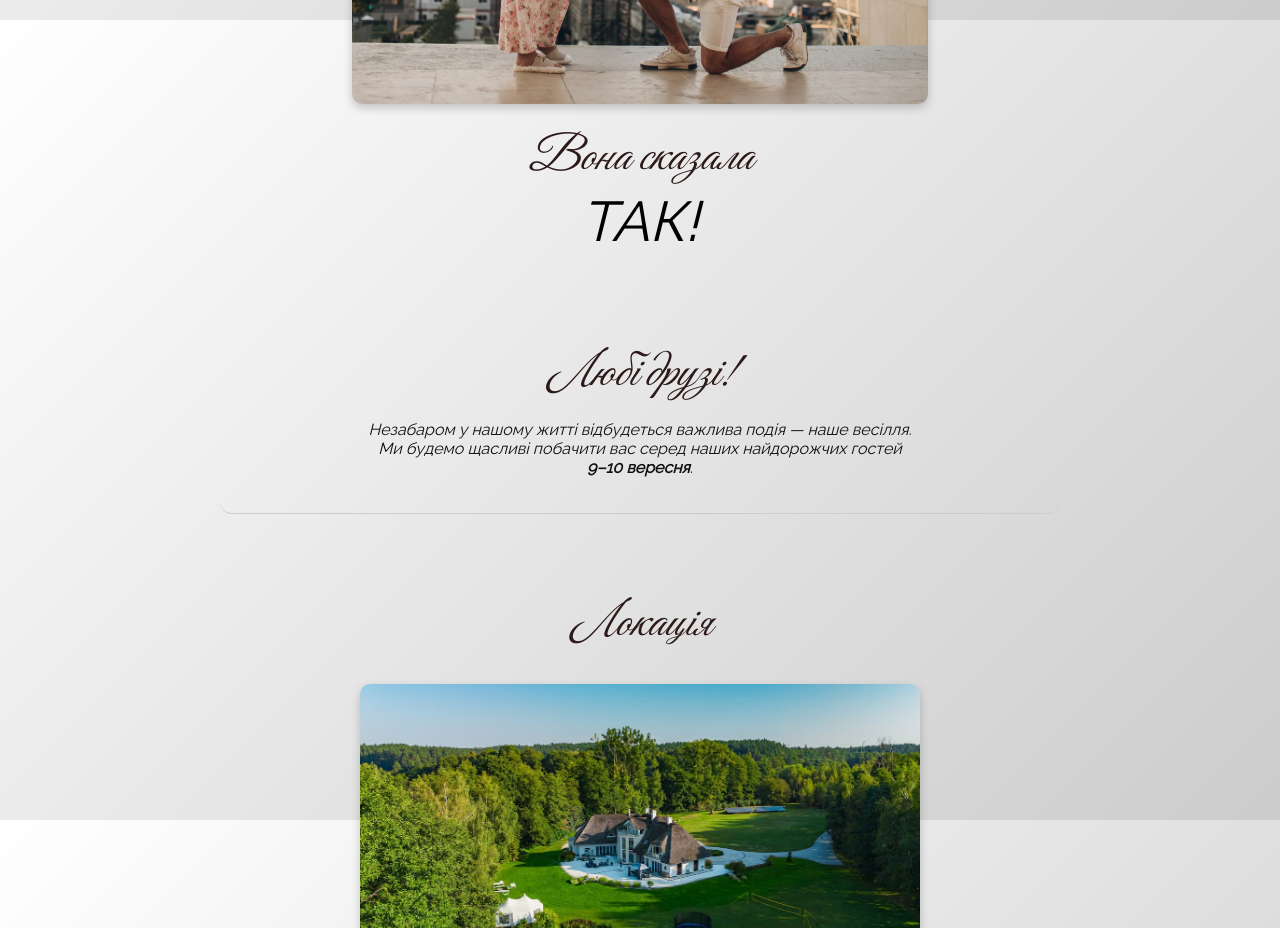
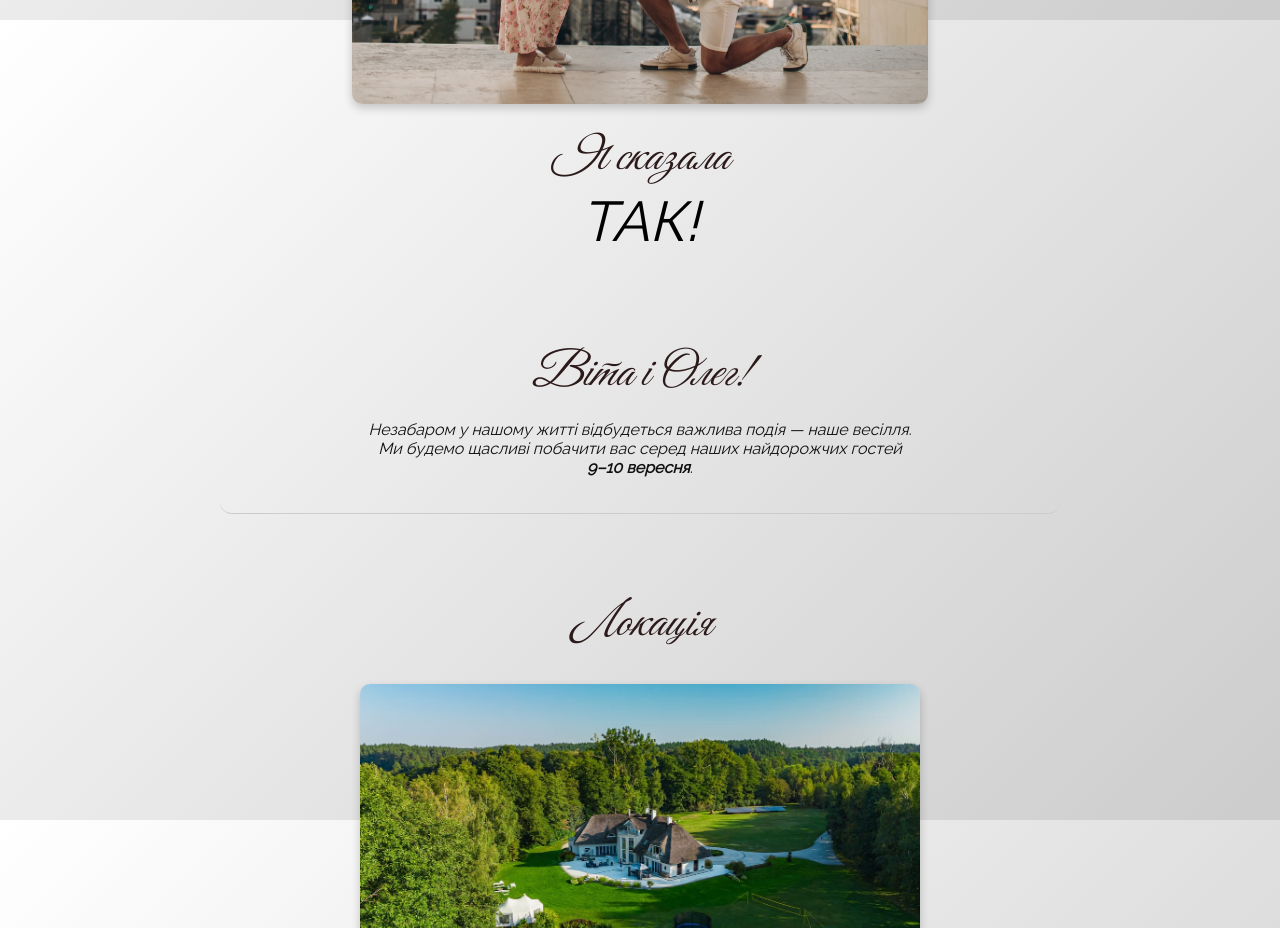
Before and after one commit to bogdan612/vita-i-oleh, a plain HTML site: page index.html in a window 1280 px wide. Shown: the part 780-1708 px from the top of the page. Drawn offline with Linux system fonts and the light colour scheme.

Commit message:
Update index.html

```diff
--- a/index.html
+++ b/index.html
@@ -165,11 +165,11 @@
 
   <div class="image">
     <img style="max-width: 45%; height: auto;" src="Ros.JPEG" alt="Пропозиція в Парижі" />
-    <h1>Вона сказала<br><span class="highlight-word" style="font-size: 3.5rem; font-family: 'Raleway', sans-serif;">ТАК!</span></h1>
+    <h1>Я сказала<br><span class="highlight-word" style="font-size: 3.5rem; font-family: 'Raleway', sans-serif;">ТАК!</span></h1>
 
   </div>
   <div class="section">
-    <h2>Любі друзі!</h2>
+    <h2>Віта і Олег!</h2>
     <p>
       Незабаром у нашому житті відбудеться важлива подія — наше весілля.<br />
       Ми будемо щасливі побачити вас серед наших найдорожчих гостей<br />
```
